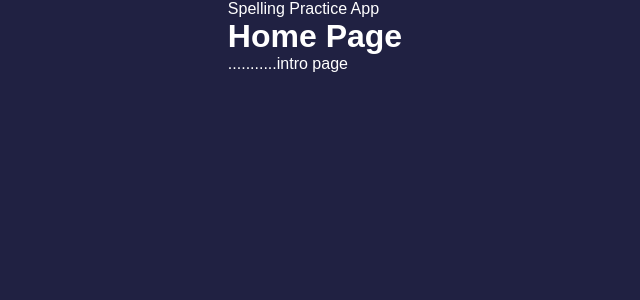
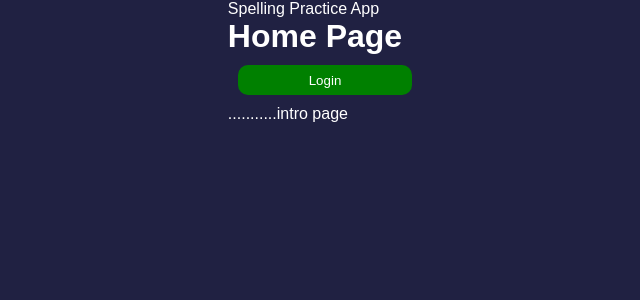
Before and after one commit to khmdagal/pwa-my-spelling-app, a React (Create React App) app: page / in a window 1280 px wide. Shown: the top 300 px of the page, without its empty margins (325-965 px from the left). Built offline with nearby package versions, Linux system fonts and the light colour scheme.

Commit message:
Add login button to home page and add onClick call back function on the Button component

```diff
--- a/src/component/Button.jsx
+++ b/src/component/Button.jsx
@@ -1,9 +1,9 @@
 
 
-const Button = ({ backgroundColor, color, type, label }) => {
+const Button = ({ backgroundColor, color, type, label, onClick }) => {
 
     return (
-        <button style={{backgroundColor: backgroundColor,color:color}} type={type}>{label}</button>
+        <button style={{backgroundColor: backgroundColor,color:color}} type={type} onClick={onClick}>{label}</button>
     )
 }
 export default Button
--- a/src/pages/Home.jsx
+++ b/src/pages/Home.jsx
@@ -1,12 +1,13 @@
+import { useNavigate} from 'react-router-dom'
+import Button from '../component/Button';
+
 const HomePage = () => {
-
-
-
-
+    const navigate = useNavigate();
 
     return (
         <div>
             <h1> Home Page</h1>
+           <Button backgroundColor={'green'} color={'white'} label={'Login'} onClick={()=> navigate('/login')} />
             <p>...........intro page</p>
         </div>
     )
```
